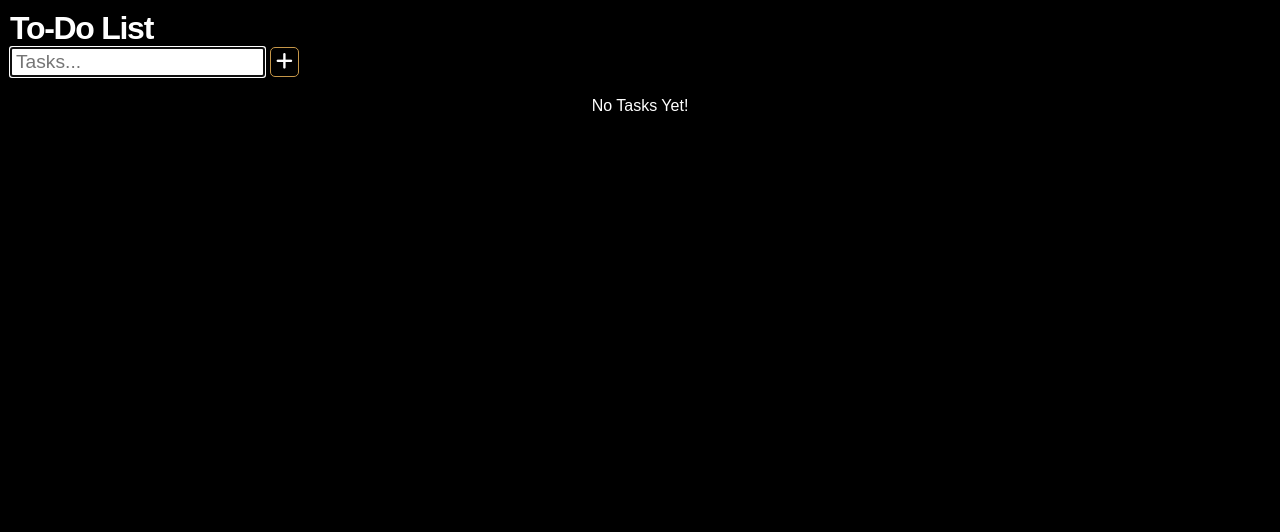
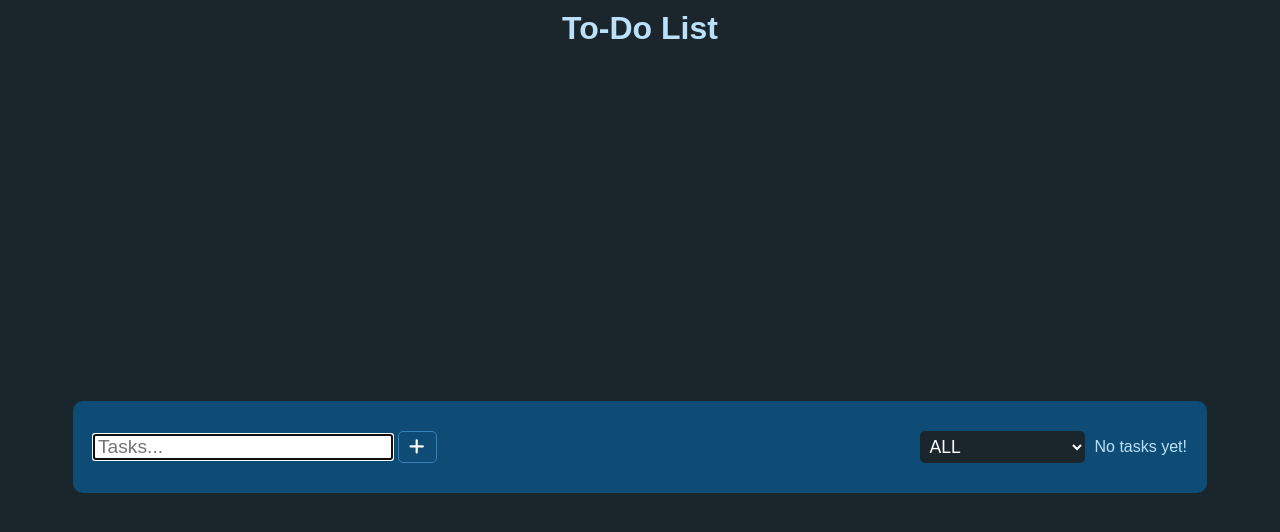
Before and after one commit to TaYYKaYY/to-do-list, a React (Create React App) app: page / in a window 1280 px wide. Shown: the top 532 px of the page. Built offline with nearby package versions, Linux system fonts and the light colour scheme.

Commit message:
major overall changes

```diff
--- a/src/App.jsx
+++ b/src/App.jsx
@@ -6,6 +6,7 @@ import List from "./components/List";
 export default function App(){
     const [value, setValue] = useState(JSON.parse(localStorage.getItem('main')) || [])
     const [inputValue, setInputValue] = useState('')
+    const [filter, setFilter] = useState('all')
 
     function check(event) {
         const {id} = event.target
@@ -20,7 +21,6 @@ export default function App(){
         })
     }
 
-
     function showText(event){
         const date = new Date()
         let {value, name} = event.target.previousSibling
@@ -32,7 +32,7 @@ export default function App(){
             [name]: value,
             hours: date.getHours(),
             minutes:date.getMinutes(),
-            isChecked: false
+            isChecked: false,
         }])
         setInputValue('')
         event.target.previousSibling.focus()
@@ -59,6 +59,12 @@ export default function App(){
     }
 
 
+    function handleChange(event){
+        const {value} = event.target
+        setFilter(value)
+    }
+
+
     const allNames = value.map(name => <List
         key={name.id}
         name={name.name}
@@ -73,25 +79,52 @@ export default function App(){
             localStorage.setItem('main', JSON.stringify(value))
         }, [value])
 
+         let completedArr = []
+         value.map(obj => {
+            if (obj.isChecked){
+                completedArr.push(obj)
+            }
+        })
+
+
+        const filteredNames = completedArr.map(item => <List
+            key={item.id}
+            name={item.name}
+            id={item.id}
+            click={deleteItem}
+            checkClick={check}
+            hours={item.hours}
+            minutes={item.minutes}
+            checked={item.isChecked}
+            />)
     return (
+        <div>
+            <h1>To-Do List</h1>
+        <div className="main-wrap">
             <form onSubmit={(event) => event.preventDefault()}>
-            <h1>To-Do List</h1>
                 <div className="upper">
-                <div>
+                    <div className="events">
                         <input type="text" name="name" value={inputValue} onChange={updateText} placeholder="Tasks..." autoFocus/>
                         <button className="upper-btn fa-solid fa-plus" onClick={showText} type="submit"></button>
-                    {value.length > 0 && <button className="upper-btn clear" onClick={() => setValue([])}>clear all</button>}
+                        {value.length > 0 && <button className="upper-btn clear" onClick={() => setValue([])}>clear</button>}
                     </div>
-                {value.length > 0 && <p className="counter">You have {value.length} task{value.length > 1 ? 's' : ''}</p>}
+                    <select className="selector" name="filter" onChange={handleChange}>
+                        <option value="all">all</option>
+                        <option value="completed">completed</option>
+                    </select>
+                    <p className="task-counter">{value.length > 0 ? `You have ${value.length} task${value.length > 1 ? 's' : '' }` : "No tasks yet!"}</p>
                 </div>
                 <div className="flex">
                     {value[0] ?
                     <ul>
-                    <li>{allNames}</li>
+                        <li>{filter === 'completed' ? filteredNames : allNames}</li>
+                        <p>{filter === 'completed' && filteredNames.length === 0 ? "No completed tasks" : ''}</p>
                     </ul> :
-                    <p>No Tasks Yet!</p>
+                    undefined
                     }
                 </div>
             </form>
+        </div>
+        </div>
     )
 }
--- a/src/index.css
+++ b/src/index.css
@@ -5,22 +5,31 @@
 }
 body{
     font-family: Arial, Helvetica, sans-serif;
-    background-color: #000000;
-    color: white;
+    background-color: #1B262C;
+    color: #BBE1FA;
     padding: 10px;
+    text-align: center;
 }
-.flex{
-    display: flex;
-    flex-direction: column;
-    align-items: center;
-    padding: 20px 0;
+.main-wrap{
+    display: grid;
+    place-items: center;
+    height:100vh;
 }
-.list-item{
+form{
+    background-color: #0F4C75;
+    width: 90%;
+    padding: 30px 20px;
+    border-radius: 10px;
+}
+.upper{
     display: flex;
     align-items: center;
-    width: 100%;
-    margin-top: 5px;
-    border-bottom: 1px solid #C69749;
+}
+.events{
+    width: 500px;
+    min-width: 100px;
+    display: flex;
+    align-items: center;
 }
 ul{
     width: 100%;
@@ -31,74 +40,78 @@ ul{
     color: white;
     border-radius: 10px;
 }
+.flex{
+    width: 100%;
+}
+.list-item{
+    display: flex;
+    align-items: center;
+    justify-content: center;
+    border-bottom: 1px solid #3282B8;
+    margin-bottom: 5px;
+    font-size: 1.4em;
+}
 .list--name{
     margin-right: auto;
     margin-left: 5px;
-    font-size: 1.5em;
-    font-weight: bold;
     cursor: pointer;
 }
-.checked{
-    text-decoration: line-through;
-    text-decoration-color: white;
-    color: rgba(0, 0, 0, 0.575)
+input{
+    width: 60%;
+    font-size: 1.2em;
+    padding-left: 3px;
 }
+/* .task-counter{
+    margin-left: auto;
+} */
 button{
-    cursor: pointer;
-}
-.delete-btn{
-    color: rgb(187, 187, 5);
-    background-color: transparent;
-    border: none;
-    font-size: 1.3em;
-    transition: 250ms;
-}
-.delete-btn:hover{
-    transform: translateY(-3px);
-}
-.time{
-    margin-left: 5px;
-}
-.upper-btn{
-    margin: 0 5px;
-    font-size: 1.2em;
-    height: 30px;
-    padding: 0 5px;
-    text-transform: uppercase;
-    background-color: transparent;
-    color: white;
-    border: 1px solid #C69749;
-    border-radius: 5px;
-    transition: .2s;
-}
-.upper-btn:hover{
-    background-color: #C69749;
-}
-input{
-    height: 30px;
-    font-size: 1.2em;
-    padding-left: 4px
-}
-.upper{
-    display: flex;
-    justify-content: space-between;
-    align-items: center;
-}
-.counter{
-    font-size: 1.5em;
-}
-input[type="checkbox"]{
-    width: 20px;
     cursor: pointer;
 }
 .completion{
     width: 20px;
     height: 20px;
+    background-color: red;
     border-radius: 50%;
-    margin-left: 5px;
     cursor: pointer;
+}
+.checked{
+    color: rgba(0, 0, 0, 0.479);
+    text-decoration: line-through;
+}
+.delete-btn{
+    font-size: .9em;
+    margin-right: 5px;
+    background-color: transparent;
+    border: none;
+    color: #3282B8
+}
+
+.upper-btn{
+    background-color: transparent;
+    border: 1px solid #3282B8;
+    border-radius: 5px;
+    padding: 6px 10px;
+    color: white;
+    font-size: 1.1em;
+    margin: 0 5px;
     transition: .2s;
+    text-transform: uppercase;
+    letter-spacing: .1em;
 }
-h1{
-    letter-spacing: -.04em;
+.upper-btn:hover{
+    background-color: #1B262C;
+    border: 1px solid #1B262C;
 }
+.selector{
+    margin-right: 10px;
+    margin-left: auto;
+    width: 15%;
+    background-color: #1B262C;
+    color: white;
+    border: none;
+    padding: 5px;
+    cursor: pointer;
+    border-radius: 5px;
+    font-size: 1.1em;
+    text-transform: uppercase;
+}
```
Lines whose indentation alone changed are shown as unchanged.
